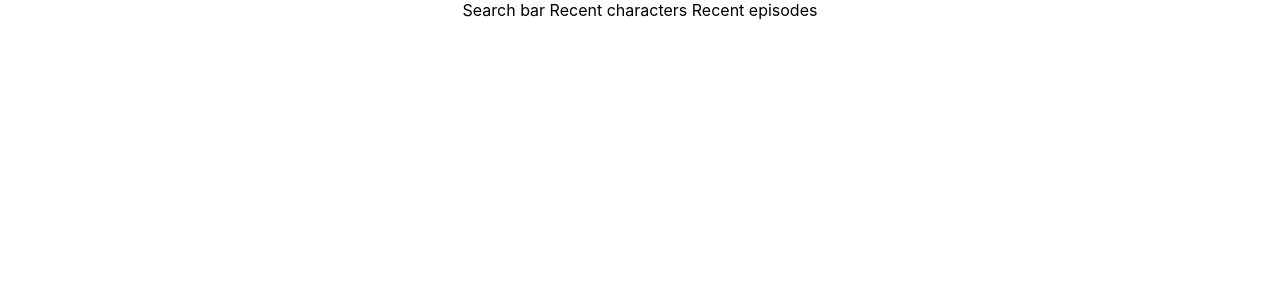
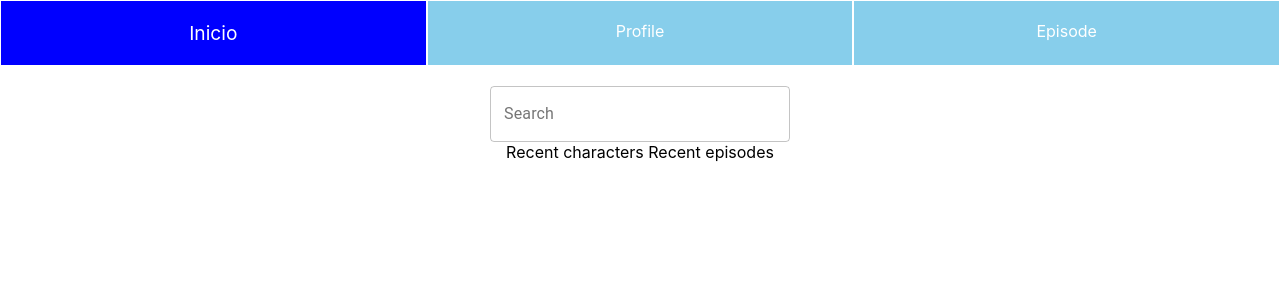
Before and after one commit to yannyyss/SPA-RickAndMorty, a React (Create React App) app: page / in a window 1280 px wide. Shown: the top 300 px of the page. Built offline with nearby package versions, Linux system fonts and the light colour scheme.

Commit message:
Navbar done

```diff
--- a/package.json
+++ b/package.json
@@ -8,6 +8,7 @@
     "@testing-library/jest-dom": "^4.2.4",
     "@testing-library/react": "^9.3.2",
     "@testing-library/user-event": "^7.1.2",
+    "node-sass": "^4.13.0",
     "react": "^16.12.0",
     "react-dom": "^16.12.0",
     "react-redux": "^7.1.3",
--- a/src/App.css
+++ b/src/App.css
@@ -2,15 +2,29 @@
   text-align: center;
 }
 
-.App-logo {
-  height: 40vmin;
-  pointer-events: none;
+.navbar{
+  margin-bottom: 20px;
+  width: 100%;
+  display: flex;
+  box-sizing: border-box;
 }
 
-@media (prefers-reduced-motion: no-preference) {
-  .App-logo {
-    animation: App-logo-spin infinite 20s linear;
-  }
+.link {
+  text-align: center;
+  width: 100%;
+  text-decoration: none;
+  color:white;
+  background-color: skyblue;
+  border: #fff 1px solid;
+  padding: 20px 10px;
+  box-sizing: border-box;
+  transition: all .3s;
+  cursor: pointer;
+}
+
+.active{
+  background-color: blue;
+  font-size: 1.2rem;
 }
 
 .App-header {
--- a/src/App.js
+++ b/src/App.js
@@ -1,11 +1,16 @@
 import React from 'react';
 import './App.css';
-import { NavLink, Route } from 'react-router-dom'
+import { NavLink } from 'react-router-dom'
 import Routes from './Routes'
 
 function App() {
   return (
-    <div className="App">
+    <div>
+      <div className="navbar">
+      <NavLink className='link' activeClassName="active" exact to='/'>Inicio</NavLink>
+      <NavLink className='link' activeClassName="active" exact to='/profile'>Profile</NavLink>
+      <NavLink className='link' activeClassName="active" exact to='/episode'>Episode</NavLink>
+      </div>
       <Routes/>
     </div>
   );
--- a/src/Containers/Home/Home.js
+++ b/src/Containers/Home/Home.js
@@ -1,9 +1,11 @@
 import React from 'react'
+import { TextField } from '@material-ui/core/'
+import './Home.scss'
 
 const Home = () => {
     return (
-        <div>
-            Search bar
+        <div className='home'>
+            <TextField id="outlined-search" label="Search" type="search" variant="outlined" className="search"/>
             Recent characters
             Recent episodes
         </div>
--- /dev/null
+++ b/src/Containers/Home/Home.scss
@@ -0,0 +1,8 @@
+.home {
+    display: flex;
+    flex-direction: column;
+    align-items: center;
+    .search {
+        width: 300px;
+    }
+}
```
Also changed, not shown: 1 other file (tests, documents, lock files or other folders).
